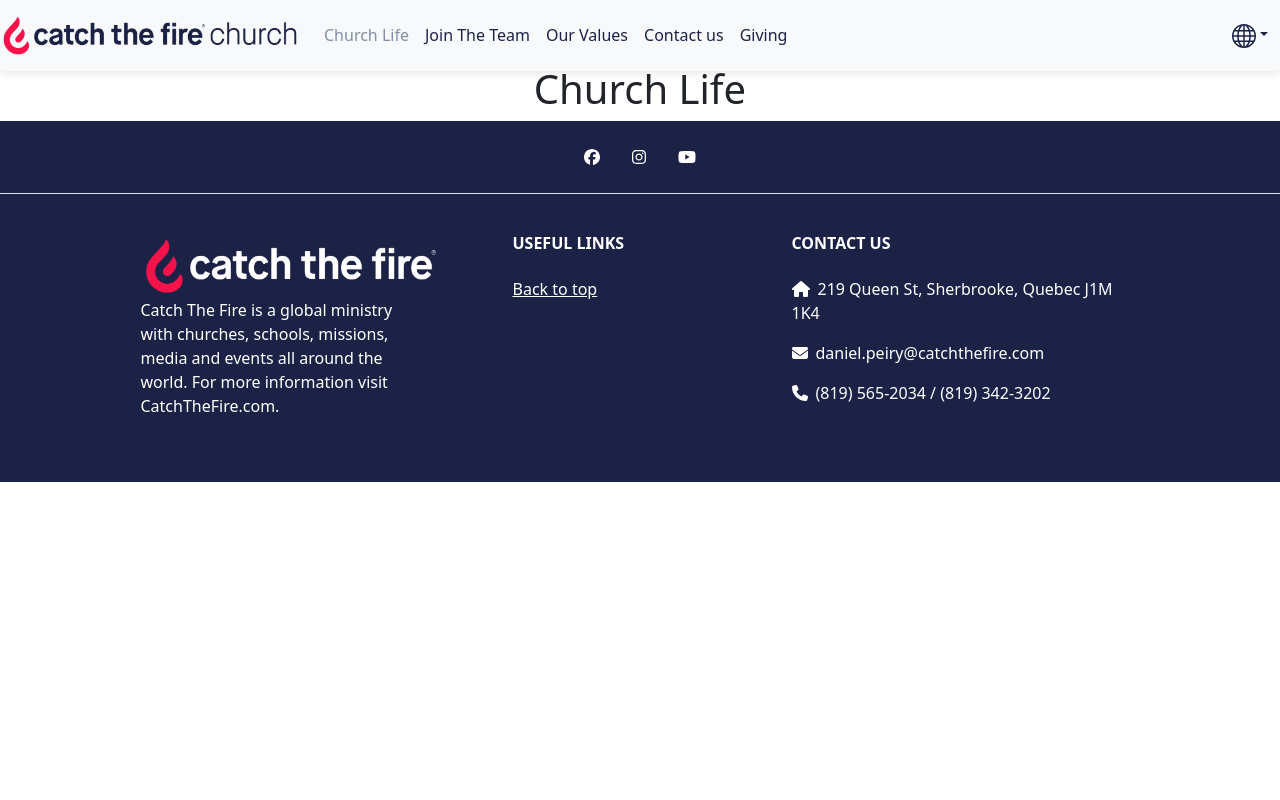
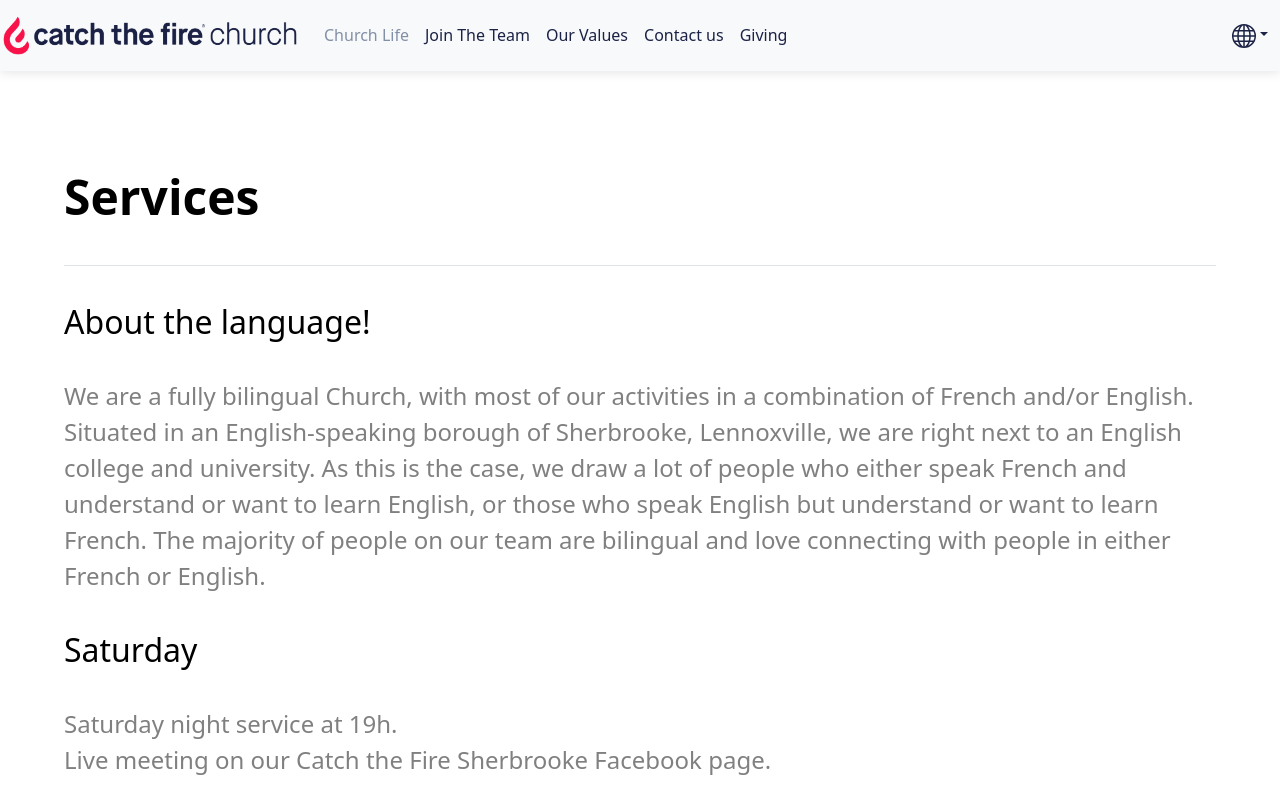
Before and after one commit to creyesmarquez/ctf, a React (Create React App) app: page /about in a window 1280 px wide. Shown: the top 800 px of the page. Built offline with nearby package versions, Linux system fonts and the light colour scheme.

Commit message:
about us page

```diff
--- a/public/i18n/en.json
+++ b/public/i18n/en.json
@@ -20,5 +20,18 @@
   "contact-us": "Contact Us",
   "welcome": "Welcome to Catch the Fire Sherbrooke",
   "weekly-reunion": "Join us every saturday night for a coffee at 18h15 and our weekly meeting at 19h.",
-  "welcome-description": "We are a family passionate about the presence of God, ready to impact those around us and make a difference in our city and province. As our name states, come and catch the fire of God with us!"
+  "welcome-description": "We are a family passionate about the presence of God, ready to impact those around us and make a difference in our city and province. As our name states, come and catch the fire of God with us!",
+  "services-day": "Saturday",
+  "services-day-subtitle": "Saturday night service at 19h.",
+  "services-day-info": "Live meeting on our Catch the Fire Sherbrooke Facebook page.",
+  "services-langue": "About the language!",
+  "services": "We are a fully bilingual Church, with most of our activities in a combination of French and/or English. Situated in an English-speaking borough of Sherbrooke, Lennoxville, we are right next to an English college and university. As this is the case, we draw a lot of people who either speak French and understand or want to learn English, or those who speak English but understand or want to learn French. The majority of people on our team are bilingual and love connecting with people in either French or English.",
+  "young-adults-title": "Young Adults Group",
+  "young-adults-1": "Sunday afternoon meeting from 15h30-16h.",
+  "young-adults-2": "Worship and time together.",
+  "young-adults-3": "If you are interested, please contact Daniel Peiry at daniel.peiry@catchthefire.com",
+  "ignite-group-title": "Ignite Group",
+  "ignite-group-1": "Zoom meeting at 19h30.",
+  "ignite-group-2": "English speaking connexion group.",
+  "ignite-group-3": "If you are interested in joining a connect group, please get in touch!"
 }
--- a/public/i18n/fr.json
+++ b/public/i18n/fr.json
@@ -21,5 +21,18 @@
   "contact-us": "Nous joindre",
   "welcome": "Bienvenue à Catch the Fire Sherbrooke",
   "weekly-reunion": "Joignez vous à nous tous les samedis soir pour un café à 18h15 et notre réunion à 19h.",
-  "welcome-description": "Nous sommes une famille passionnée par la présence de Dieu, prête à impacter les gens qui nous entourent et faire la différence dans notre ville et notre province. Nous sommes appelés Catch the Fire ! Viens attraper le feu de Dieu avec nous! "
+  "welcome-description": "Nous sommes une famille passionnée par la présence de Dieu, prête à impacter les gens qui nous entourent et faire la différence dans notre ville et notre province. Nous sommes appelés Catch the Fire ! Viens attraper le feu de Dieu avec nous!",
+  "services-day": "Samedi",
+  "services-day-subtitle": "Service du samedi soir 19h.",
+  "services-day-info": "Meeting LIVE sur la page Facebook Catch the fire Sherbrooke.",
+  "services-langue": "À propos de la langue!",
+  "services": "Nos activités sont en français et/ou en anglais. En effet, nous sommes installés dans le secteur de Lennoxville, à proximité d’un collège et d’une université anglophone. Nous rejoignons tous ces gens du Québec qui soit parlent français, mais comprennent ou veulent apprendre l’anglais ou ceux et celles qui parlent anglais, mais comprennent ou veulent apprendre le français.",
+  "young-adults-title": "Young Adults Group",
+  "young-adults-1": "Rencontre dimanche soir 15h30-16h.",
+  "young-adults-2": "Louange et partage.",
+  "young-adults-3": "Ça t'intéresse? Tu peux écrire à daniel.peiry@catchthefire.com",
+  "ignite-group-title": "Groupe Ignite",
+  "ignite-group-1": "Rencontre zoom à 19h30.",
+  "ignite-group-2": "Groupe connexion anglais.",
+  "ignite-group-3": "Nous contacter pour plus d’information sur les groupes connexion."
 }
--- a/src/components/pages/About.js
+++ b/src/components/pages/About.js
@@ -1,7 +1,37 @@
 import React from "react";
 import { useTranslation } from "react-i18next";
+import { Row } from "react-bootstrap";
+import "../styles/About.css";
 
 export default function About() {
   const { t } = useTranslation();
-  return <h1>{t("About")}</h1>;
+  return (
+    <>
+      <Row
+        id="description-services"
+        className="d-grid justify-content-md-center"
+      >
+        <div id="services-title">Services</div>
+        <span
+          className="border-bottom"
+          style={{
+            marginTop: "2rem",
+          }}
+        ></span>
+        <div id="services-subtitle">{t("services-langue")}</div>
+        {t("services")}
+        <div id="services-subtitle"> {t("services-day")}</div>
+        {t("services-day-subtitle")} <br />
+        {t("services-day-info")}
+        <div id="services-subtitle">{t("young-adults-title")}</div>
+        {t("young-adults-1")} <br />
+        {t("young-adults-2")} <br />
+        {t("young-adults-3")}
+        <div id="services-subtitle">{t("ignite-group-title")}</div>
+        {t("ignite-group-1")} <br />
+        {t("ignite-group-2")} <br />
+        {t("ignite-group-3")}
+      </Row>
+    </>
+  );
 }
--- /dev/null
+++ b/src/components/styles/About.css
@@ -0,0 +1,25 @@
+#services-title {
+  color: black;
+  padding: initial;
+  font-weight: 700;
+  margin-top: 2rem;
+  font-size: 3rem;
+}
+
+#services-subtitle {
+  color: black;
+  padding: initial;
+  font-weight: 500;
+  margin-top: 2rem;
+  margin-bottom: 2rem;
+  font-size: 2rem;
+}
+
+#description-services {
+  font-size: 1.5rem;
+  font-weight: 300;
+  color: gray;
+  text-align: left;
+  padding: 5%;
+  margin: auto;
+}
```
